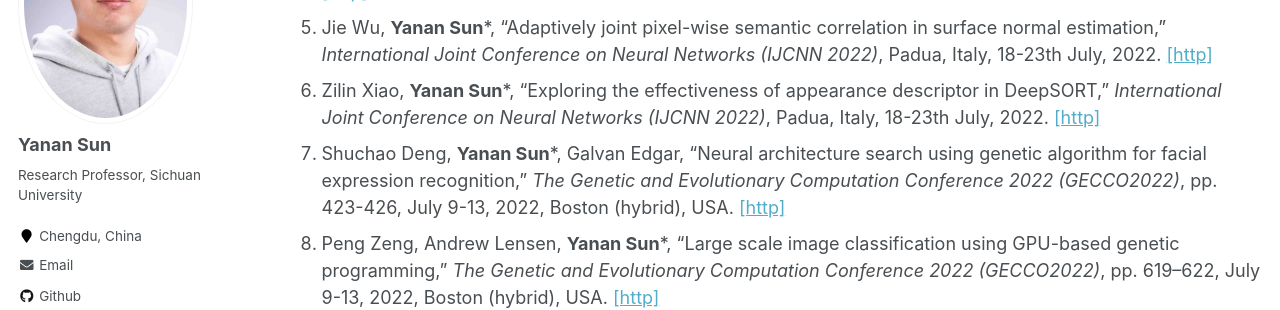
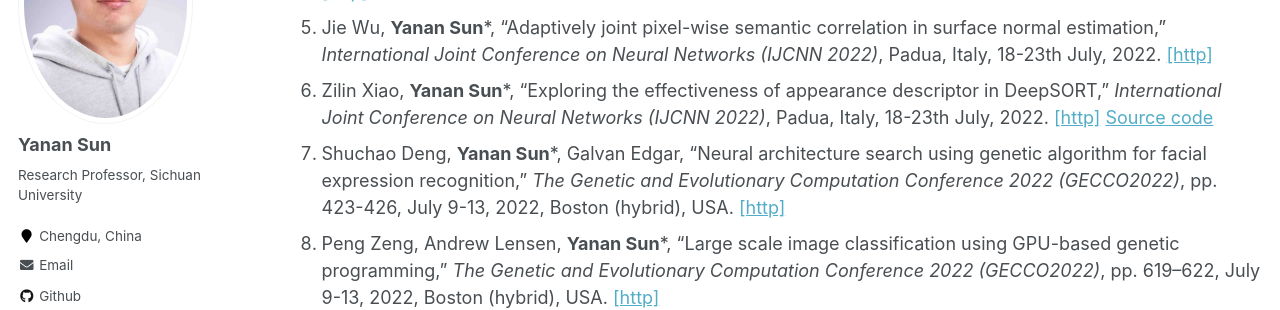
Before and after one commit to yn-sun/yn-sun.github.io, a Jekyll site: the page built from _pages/publications.md, in a window 1280 px wide and 900 px high, scrolled down 3084 px. Shown: the part 153-463 px from the top of the window. Built offline with Jekyll 4.4.1, drawn with Linux system fonts in a browser that asks for light colours; comment, search, counter and statistics services are not loaded.

Commit message:
Update publications.md

```diff
--- a/_pages/publications.md
+++ b/_pages/publications.md
@@ -43,7 +43,7 @@ author_profile: true
 3. Jie Wu, Ben Feng, **Yanan Sun***, "Genetic algorithm-based transformer architecture design for neural machine translation," <i>The 5th International Conference on Machine Learning and Machine Intelligence (MLMI2022)</i>, Hangzhou, China, 23-25th September, 2022. <span style="color: #FF0000">Best Paper</span>
 4. Rui Zhang, Andrew Lensen, **Yanan Sun***, "Speeding up genetic programming based symbolic regression using GPUs," <i>PRICAI 2022: Trends in Artificial Intelligence</i>, pp. 519-533, Shanghai, China, 10-13th November, 2022. [[http]](https://link.springer.com/chapter/10.1007/978-3-031-20862-1_38) [Source code](https://github.com/RayZhhh/SymbolicRegressionGPU)
 5. Jie Wu, **Yanan Sun***, "Adaptively joint pixel-wise semantic correlation in surface normal estimation," <i>International Joint Conference on Neural Networks (IJCNN 2022)</i>, Padua, Italy, 18-23th July, 2022. [[http]](https://ieeexplore.ieee.org/abstract/document/9892847)
-6. Zilin Xiao, **Yanan Sun***, "Exploring the effectiveness of appearance descriptor in DeepSORT," <i>International Joint Conference on Neural Networks (IJCNN 2022)</i>, Padua, Italy, 18-23th July, 2022. [[http]](https://ieeexplore.ieee.org/abstract/document/9892847)
+6. Zilin Xiao, **Yanan Sun***, "Exploring the effectiveness of appearance descriptor in DeepSORT," <i>International Joint Conference on Neural Networks (IJCNN 2022)</i>, Padua, Italy, 18-23th July, 2022. [[http]](https://ieeexplore.ieee.org/abstract/document/9892847) [Source code](https://github.com/MrZilinXiao/Exploring-DeepSORT)
 7. Shuchao Deng, **Yanan Sun***, Galvan Edgar, "Neural architecture search using genetic algorithm for facial expression recognition," <i>The Genetic and Evolutionary Computation Conference 2022 (GECCO2022)</i>, pp. 423-426, July 9-13, 2022, Boston (hybrid), USA. [[http]](https://dl.acm.org/doi/10.1145/3520304.3528884)
 8. Peng Zeng, Andrew Lensen, **Yanan Sun***, "Large scale image classification using GPU-based genetic programming," <i>The Genetic and Evolutionary Computation Conference 2022 (GECCO2022)</i>, pp. 619–622, July 9-13, 2022, Boston (hybrid), USA. [[http]](https://dl.acm.org/doi/10.1145/3520304.3528892)
 9. Jie Wu, **Yanan Sun***, "Evolving deep parallel neural networks for multi-task learning," <i>The 21st International Conference on Algorithms and Architectures for Parallel Processing (ICA3PP 2021)</i>, 3-5 December, 2021, Xiamen, China. [Source code](https://github.com/J-Wu97/EVO-MTL)
```
